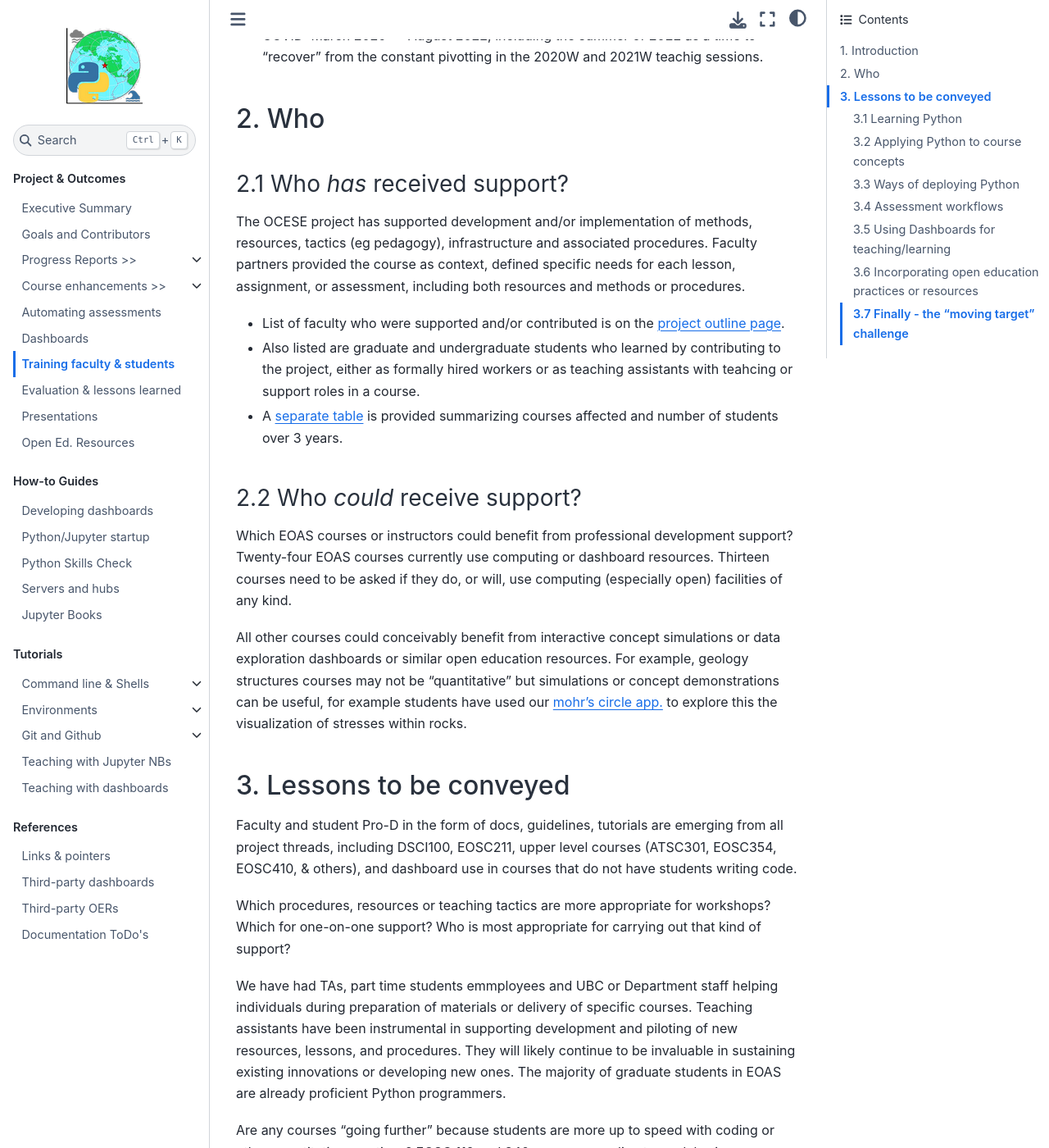
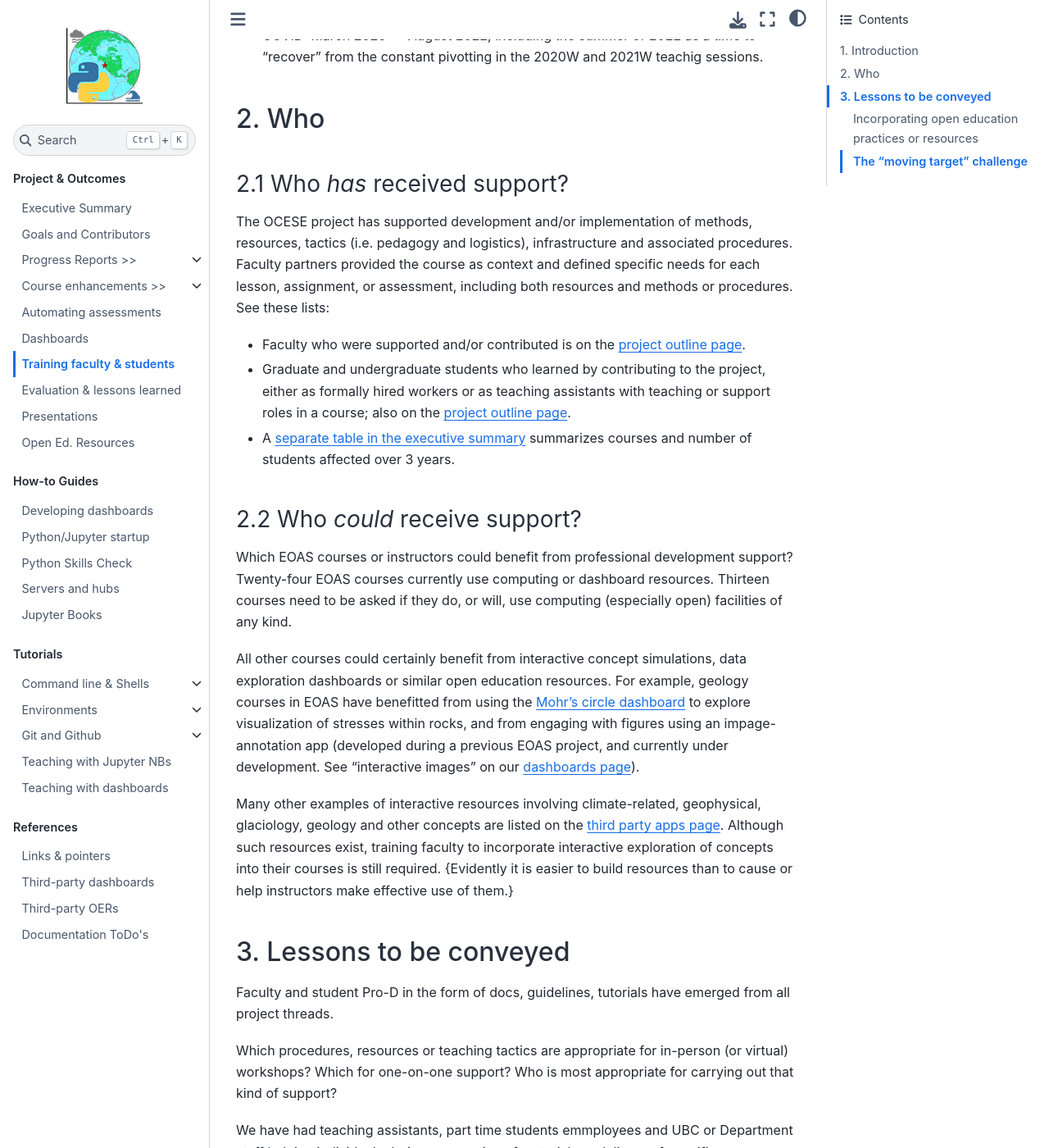
Before and after one commit to eoas-ubc/eoas-ubc.github.io, a Jupyter Book: the page built from docs/facultydev.md, in a window 1280 px wide and 1400 px high, scrolled down 1240 px. Shown: the whole window at 82% size. Built offline with Jupyter Book 1.0.4 settings and Sphinx 7.4.7 and the Sphinx Book theme 1.1.4, drawn with Linux system fonts in a browser that asks for light colours; some of the changed text lies outside the part shown.

Commit message:
five more pages updated

```diff
--- a/docs/facultydev.md
+++ b/docs/facultydev.md
@@ -1,23 +1,23 @@
 # Training for Faculty and students
 
-This section discussed opportunities, challenges and successes related to providing training for faculty and student project contributors. Aspects addressed include programming, designing teaching materials, pedagogy, developing "soft" or work-related skills, adapting existing expertise for a new setting, incorporating opensource resources and practices into teaching and research, and others.
+This section discussed opportunities, challenges and successes related to providing training for faculty, teaching assistants, and student contributors to the project. See also the succinct list of *lessons learned*  presentated as the poster [linked here](https://cdn.serc.carleton.edu/files/earth_rendezvous/2023/program/posters/friday/lessons_learned_while_implementing_opensource_computational_tools_resources.pdf).
 
 ## 1. Introduction
 
 ### 1.1 Original intentions
 
-From the proposal (shorten this):
+From the OCESE project <a href="files\ocese_proposal_2019.pdf">proposal</a>:
 
-* "_...paired-teaching assignments will be used to train EOAS instructors to build and execute Jupyter-based class activities and assignments..._" (pg 5).
-* "_After a paired experience, faculty members will proceed to transform additional courses with the support of a STLF and / or a GRA or participate in a new paired teaching assignment_" (pg 6)
-* "_...develop and run a Python and Jupyter notebook carpentry session focused on earth science datasets for interested EOAS Faculty, Postdocs and Graduate students ._" (pg 6)
-* "_Approximately 10 EOSC Faculty will be trained to develop and teach using evidence-based pedagogies supported by open source notebooks. Graduate students will also be able to receive TA training to use these activities in class and labs._" (pg 7)
-* Regarding project evaluation: "_The evaluation of faculty development has been modeled after the successful Teaching Start-Up program offered in the Faculty of Science._" (pg 9)
+1. "_...paired-teaching assignments will be used to train EOAS instructors to build and execute Jupyter-based class activities and assignments..._" (pg 5).
+2. "_After a paired experience, faculty members will proceed to transform additional courses with the support of a STLF and / or a GRA or participate in a new paired teaching assignment_" (pg 6)
+3. "_...develop and run a Python and Jupyter notebook carpentry session focused on earth science datasets for interested EOAS Faculty, Postdocs and Graduate students ._" (pg 6)
+4. "_Approximately 10 EOSC Faculty will be trained to develop and teach using evidence-based pedagogies supported by open source notebooks. Graduate students will also be able to receive TA training to use these activities in class and labs._" (pg 7)
+5. Regarding project evaluation: "_The evaluation of faculty development has been modeled after the successful Teaching Start-Up program offered in the Faculty of Science._" (pg 9)
 
-Faculty professional development differed from these proposals for two main reasons:
+All these intentions except the third were accomplished to a greator or lesser extent, as explained below. However, professional development differed from these proposals for two main reasons:
 
-1. All 3 years were needed to carry out development & fine tuning of teaching practices and resources. Tutorials or workshops only make sense with proven techniques and strategies, therefore it was premature to prepare and run these before project goals were successfully developed and piloted.
-2. Project participation requires participants to be involved and commit the necessary time and focus throughout their portion of the project. Some colleagues were able to do this, but many became overwhelmed by pivoting to fully online learning during 2020 and 2021.
+* All 3 years were needed to carry out development & fine tuning of teaching practices and resources. Tutorials or workshops only make sense with proven techniques and strategies, therefore it was premature to prepare and run these before project goals were successfully developed and piloted.
+* Project participation requires participants to be involved and commit the necessary time and focus throughout their portion of the project. Some colleagues were able to do this, but many became overwhelmed by pivoting to fully online learning during 2020 and 2021.
 
 ### 1.2 Timing & COVID
 
@@ -28,69 +28,33 @@ Faculty professional development differed from these proposals for two main reas
 
 ### 2.1 Who *has* received support?
 
-The OCESE project has supported development and/or implementation of methods, resources, tactics (eg pedagogy), infrastructure and associated procedures. Faculty partners provided the course as context, defined specific needs for each lesson, assignment, or assessment, including both resources and methods or procedures.
+The OCESE project has supported development and/or implementation of methods, resources, tactics (i.e. pedagogy and logistics), infrastructure and associated procedures. Faculty partners provided the course as context and defined specific needs for each lesson, assignment, or assessment, including both resources and methods or procedures. See these lists:
 
-* List of faculty who were supported and/or contributed is on the [project outline page](project-outline.md).
-* Also listed are graduate and undergraduate students who learned by contributing to the project, either as formally hired workers or as teaching assistants with teahcing or support roles in a course.
-* A [separate table](execsum.md) is provided summarizing courses affected and number of students over 3 years.
+* Faculty who were supported and/or contributed is on the [project outline page](project-outline.md).
+* Graduate and undergraduate students who learned by contributing to the project, either as formally hired workers or as teaching assistants with teaching or support roles in a course; also on the [project outline page](project-outline.md).
+* A [separate table in the executive summary](execsum.md) summarizes courses and number of students affected over 3 years.
 
 ### 2.2 Who *could* receive support?
 
 Which EOAS courses or instructors could benefit from professional development support? Twenty-four EOAS courses currently use computing or dashboard resources. Thirteen courses need to be asked if they do, or will, use computing (especially open) facilities of any kind.
 
-All other courses could conceivably benefit from interactive concept simulations or data exploration dashboards or similar open education resources. For example, geology structures courses may not be "quantitative" but simulations or concept demonstrations can be useful, for example students have used our [mohr's circle app.](dashboards.md) to explore this the visualization of stresses within rocks.
+All other courses could certainly benefit from interactive concept simulations, data exploration dashboards or similar open education resources. For example, geology courses in EOAS have benefitted from using the [Mohr's circle dashboard](dashboards.md) to explore visualization of stresses within rocks, and from engaging with figures using an impage-annotation app (developed during a previous EOAS project, and currently under development. See "interactive images" on our [dashboards page](dashboards.md)).
+
+Many other examples of interactive resources involving climate-related, geophysical, glaciology, geology and other concepts are listed on the [third party apps page](refs-otherapps.md). Although such resources exist, training faculty to incorporate interactive exploration of concepts into their courses is still required. {Evidently it is easier to build resources than to cause or help instructors make effective use of them.}
 
 ## 3. Lessons to be conveyed
 
-Faculty and student Pro-D in the form of docs, guidelines, tutorials are emerging from all project threads, including DSCI100, EOSC211, upper level courses (ATSC301, EOSC354, EOSC410, & others), and dashboard use in courses that do not have students writing code.
+Faculty and student Pro-D in the form of docs, guidelines, tutorials have emerged from all project threads.
 
-Which procedures, resources or teaching tactics are more appropriate for workshops? Which for one-on-one support? Who is most appropriate for carrying out that kind of support?
+Which procedures, resources or teaching tactics are appropriate for in-person (or virtual) workshops? Which for one-on-one support? Who is most appropriate for carrying out that kind of support?
 
-We have had TAs, part time students emmployees and UBC or Department staff helping individuals during preparation of materials or delivery of specific courses. Teaching assistants have been instrumental in supporting development and piloting of new resources, lessons, and procedures. They will likely continue to be invaluable in sustaining existing innovations or developing new ones. The majority of graduate students in EOAS are already proficient Python programmers.
+We have had teaching assistants, part time students emmployees and UBC or Department staff helping individuals during preparation of materials or delivery of specific courses. Teaching assistants have been instrumental in supporting development and piloting of new resources, lessons, and procedures. They will likely continue to be invaluable in sustaining existing innovations or developing new ones. The majority of graduate students in EOAS are already proficient Python programmers.
 
 Are any courses "going further" because students are more up to speed with coding or other quantitative practices? EOSC 112 and 340 now access climate models via dashboards. If so, this is a justification for new tactics which may benefit from faculty support or professional development.
 
-### 3.1 Learning Python
+### Incorporating open education practices or resources
 
-### 3.2 Applying Python to course concepts
-
-### 3.3 Ways of deploying Python
-
-* JNBs on UBC-supported hubs
-* JNBs on Department hubs
-* JNBs via CoLab
-* Laptop installations for each student
-
-### 3.4 Assessment workflows
-
-#### 3.4.1 Challenges
-
-Outline the challenges of automatic and manual grading for small, medium or large classes
-
-#### 3.4.2 Solutions
-
-Present a the range of solutions in EOAS & DSCI courses:
-
-* Manual grading using deliver / submit via Canvas; used for smaller courses including EOSC 354,
-* [nbgrader](https://nbgrader.readthedocs.io); DSCI 100, EOSC 211 (to a lesser extent); what others at UBC? Ask PA, and/or slack
-* [PrairieLearn](https://prairielearn.readthedocs.io) (used in EOSC 340)
-* [Gradecope](https://lthub.ubc.ca/guides/gradescope-instructor-guide/); not used in EOAS?
-* [Otter-Grader](https://otter-grader.readthedocs.io/en/latest/); not used at UBC?
-* Hybrid solutions such as nbgrader + manual grading used in EOSC 211.
-
-### 3.5 Using Dashboards for teaching/learning
-
-* Most dashboard resources have one of two purposes: explore data or experiment with concepts.
-* They are (or have been) used in at least 7 EOAS courses.
-* In class for demonstrations or group work
-* as part of assignments - solo or group
-* as optional resources for enrichment
-
-Refer to the separate page on [teaching with dashboards](tut-teachwith-dashboards.md).
-
-### 3.6 Incorporating open education practices or resources
-
-Skills considered "open source practices" include using GitHub to collaborate on code or documentation, building content for public access (eg. Jupyter Books or blogs, etc.), incorporating appropriate licensing into development, and submitting for "official" status as Open Education Resources (with institutional help, such as UBC's [Open UBC](https://open.ubc.ca/education/) group).
+Skills considered "open source practices" include using GitHub to collaborate on (and manage version control of) code or documentation, building content for public access (eg. Jupyter Books or blogs, etc.), incorporating appropriate licensing into development, and submitting for "official" status as Open Education Resources (with institutional help, such as UBC's [Open UBC](https://open.ubc.ca/education/) group).
 
 Some instructors and student assistants already use open source practices for their research or teaching, particularly use of GitHub for collaborating or building Jupyter Books or Jupyter Notebooks. We have benefited from their experience.
 
@@ -98,9 +62,9 @@ Few have time or inclination to actively engage in Open Education Resource commu
 
 More details about OERs can be found on the [Open Resources page](oer.md).
 
-### 3.7 Finally - the "moving target" challenge
+### The "moving target" challenge
 
 Development for teaching of (a) tactics for providing students with resources (eg hubs) and (b) efficient assesment practices can not keep pace with changes in the computing community (opensource, or otherwise). Also, different sustainment models have different pros and cons. For example:
 
-* Institutional (UBC) support means technical and support staff get to know the instructors and their courses and can be available "on demand". Institution level support (eg CTLT) benefits more than Department level support from economies of scale. However, support teams still need to keep up with best practices in a very rapidly evolving "ecosystem" of technology. Keeping up to date is more than full time - something specialists can do better than instituitional groups who provide a variety of technical services across campus(es).
+* Institutional (UBC) support means technical and support staff get to know the instructors and their courses and can be available "on demand". Institution-level support (eg CTLT) benefits from economies of scale more than Department-level support. However, support teams still need to keep up with best practices in a very rapidly evolving "ecosystem" of technology. Keeping up to date is more than full time - something specialists can do better than instituitional groups who provide a variety of technical services across campus.
 * In contrast, third party support for hubs and tech support (eg [2i2c](https://2i2c.org/)) will provide more widely-tested strategies and likely more reliable facilities, but with "fees for service" rather than costs distributed across institutional service groups.
```
Also changed, not shown: Readme.md (+1 -1 lines), docs/execsum.md (+9 -10 lines), docs/fix-list.md (+14 -17 lines), docs/index.md (+1 -1 lines), docs/refs-otherapps.md (+5 -5 lines), docs/tut-github.md (+8 -8 lines), 1 other file.
